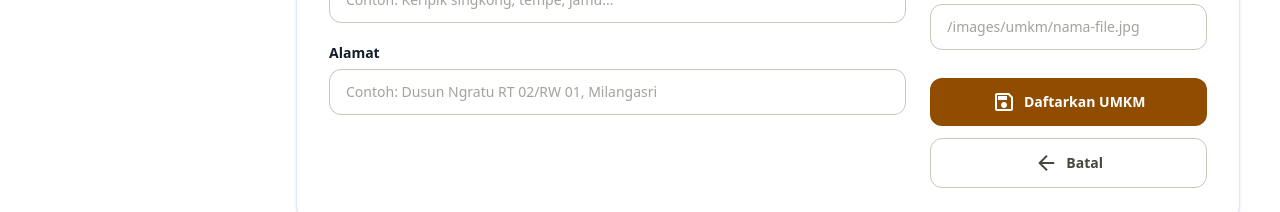
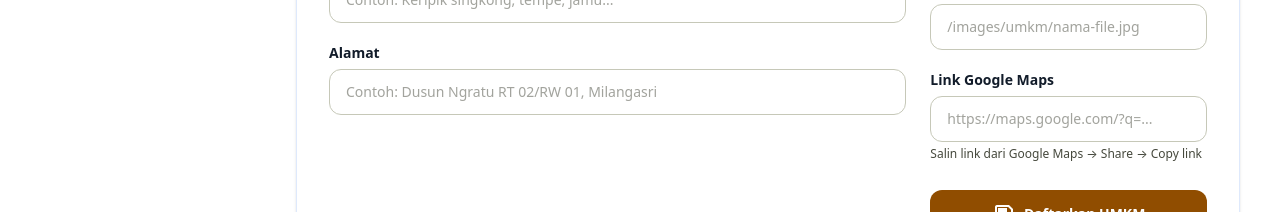
Before and after one commit to kaekka/Web-ProfilDesaMilangasri, a Next.js app: page /admin/umkm/tambah in a window 1280 px wide. Shown: the part 462-674 px from the top of the page. Built offline with nearby package versions, Linux system fonts and the light colour scheme; no server answers.

Commit message:
feat(umkm): add Google Maps link support for UMKM

```diff
--- a/app/admin/(dashboard)/umkm/UmkmForm.tsx
+++ b/app/admin/(dashboard)/umkm/UmkmForm.tsx
@@ -14,6 +14,7 @@ interface UmkmFormProps {
     kontak?: string;
     alamat?: string;
     image_url?: string;
+    maps_url?: string;
   };
   submitLabel?: string;
   backHref?: string;
@@ -205,6 +206,27 @@ export default function UmkmForm({
             />
           </div>
 
+          {/* Google Maps URL */}
+          <div>
+            <label
+              htmlFor="umkm-maps-url"
+              className="block text-sm font-semibold text-on-surface mb-1.5"
+            >
+              Link Google Maps
+            </label>
+            <input
+              id="umkm-maps-url"
+              name="maps_url"
+              type="url"
+              defaultValue={defaultValues.maps_url}
+              placeholder="https://maps.google.com/?q=..."
+              className="w-full px-4 py-3 rounded-xl border border-outline-variant bg-white text-on-surface text-sm placeholder:text-on-surface-variant/50 focus:outline-none focus:ring-2 focus:ring-secondary focus:border-transparent transition"
+            />
+            <p className="text-xs text-on-surface-variant mt-1">
+              Salin link dari Google Maps → Share → Copy link
+            </p>
+          </div>
+
           {/* Actions */}
           <div className="pt-2 space-y-3">
             <button
--- a/app/admin/(dashboard)/umkm/actions.ts
+++ b/app/admin/(dashboard)/umkm/actions.ts
@@ -18,6 +18,7 @@ export async function createUmkmAction(
   const kontak = (formData.get("kontak") as string)?.trim();
   const alamat = (formData.get("alamat") as string)?.trim();
   const image_url = (formData.get("image_url") as string)?.trim();
+  const maps_url = (formData.get("maps_url") as string)?.trim();
 
   if (!nama) return { error: "Nama UMKM wajib diisi." };
 
@@ -30,6 +31,7 @@ export async function createUmkmAction(
     kontak,
     alamat,
     image_url,
+    maps_url,
   });
 
   if (error) return { error: error.message };
@@ -53,12 +55,13 @@ export async function updateUmkmAction(
   const kontak = (formData.get("kontak") as string)?.trim();
   const alamat = (formData.get("alamat") as string)?.trim();
   const image_url = (formData.get("image_url") as string)?.trim();
+  const maps_url = (formData.get("maps_url") as string)?.trim();
 
   if (!nama) return { error: "Nama UMKM wajib diisi." };
 
   const { error } = await supabase
     .from("umkm")
-    .update({ nama, pemilik, kategori, deskripsi, produk, kontak, alamat, image_url })
+    .update({ nama, pemilik, kategori, deskripsi, produk, kontak, alamat, image_url, maps_url })
     .eq("id", id);
 
   if (error) return { error: error.message };
--- a/app/umkm/page.tsx
+++ b/app/umkm/page.tsx
@@ -23,6 +23,7 @@ const STATIC_UMKM = [
     kontak: null,
     alamat: "Dusun 3, Milangasri",
     image_url: "/images/umkm/keripik-pisang.jpg",
+    maps_url: null,
   },
   {
     id: "static-2",
@@ -34,6 +35,7 @@ const STATIC_UMKM = [
     kontak: null,
     alamat: "Dusun Tirta, Milangasri",
     image_url: "/images/umkm/sayur-organik.jpg",
+    maps_url: null,
   },
   {
     id: "static-3",
@@ -45,6 +47,7 @@ const STATIC_UMKM = [
     kontak: null,
     alamat: "Dusun Hutan, Milangasri",
     image_url: "/images/umkm/madu-murni.jpg",
+    maps_url: null,
   },
   {
     id: "static-4",
@@ -56,6 +59,7 @@ const STATIC_UMKM = [
     kontak: null,
     alamat: "Dusun Krajan, Milangasri",
     image_url: "/images/umkm/anyaman-bambu.jpg",
+    maps_url: null,
   },
 ];
 
@@ -69,6 +73,7 @@ type UmkmRow = {
   kontak: string | null;
   alamat: string | null;
   image_url: string | null;
+  maps_url: string | null;
 };
 
 async function getAllUmkm(): Promise<UmkmRow[]> {
@@ -76,7 +81,7 @@ async function getAllUmkm(): Promise<UmkmRow[]> {
     const supabase = await createClient();
     const { data } = await supabase
       .from("umkm")
-      .select("id, nama, pemilik, kategori, deskripsi, produk, kontak, alamat, image_url")
+      .select("id, nama, pemilik, kategori, deskripsi, produk, kontak, alamat, image_url, maps_url")
       .order("created_at", { ascending: false });
 
     if (data && data.length > 0) return data;
@@ -260,6 +265,19 @@ export default async function UmkmPublicPage() {
                           {umkm.kontak}
                         </a>
                       )}
+                      {umkm.maps_url && (
+                        <a
+                          href={umkm.maps_url}
+                          target="_blank"
+                          rel="noopener noreferrer"
+                          className="flex items-center gap-1.5 text-sm text-secondary font-semibold hover:underline"
+                        >
+                          <span className="material-symbols-outlined text-[16px]">
+                            map
+                          </span>
+                          Buka di Google Maps
+                        </a>
+                      )}
                     </div>
                   </div>
                 </div>
```
Also changed, not shown: 1 other file (tests, documents, lock files or other folders).
